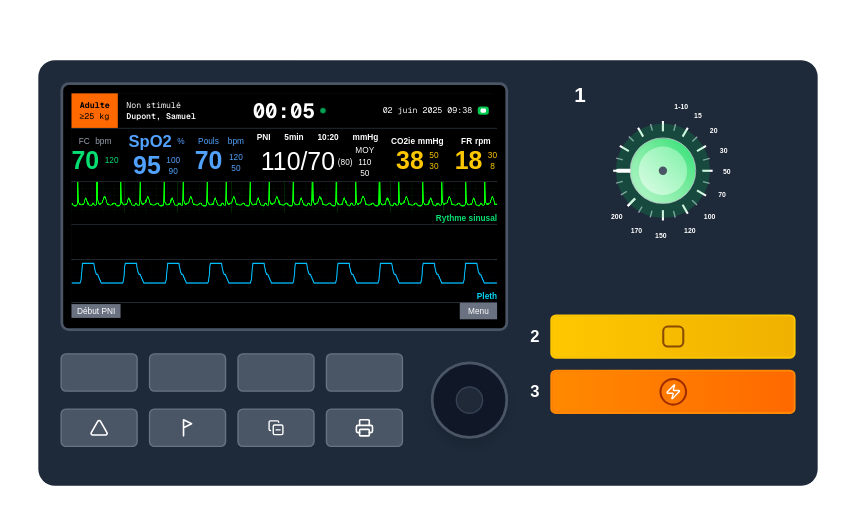
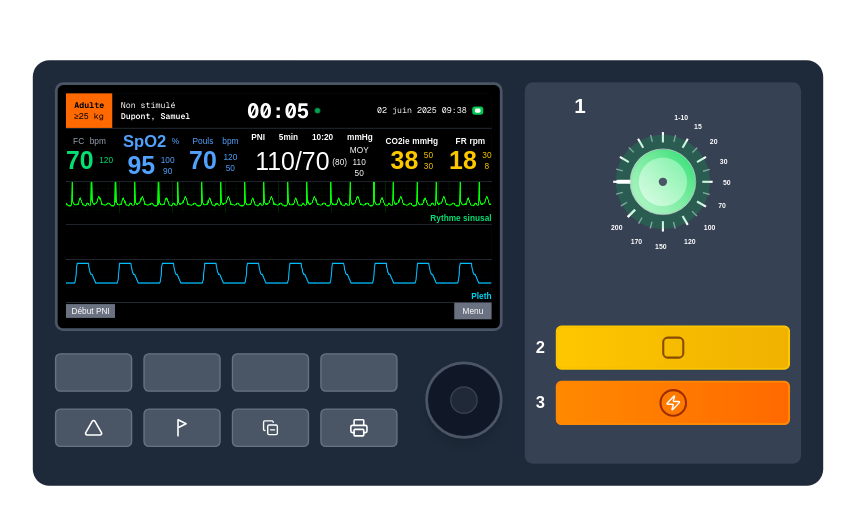
Before and after one commit to Samouz75/Defib_simulation, a Next.js app: page / in a window 1280 px wide. Shown: the part 127-652 px from the top of the page, without its empty margins (212-1067 px from the left). Built offline with nearby package versions, Linux system fonts and the light colour scheme.

Commit message:
Updated layout of the right side interface by adjusting width and adding background

```diff
--- a/src/app/page.tsx
+++ b/src/app/page.tsx
@@ -478,7 +478,7 @@ const DefibInterface: React.FC = () => {
           </div>
 
           {/* Côté droit */}
-          <div className="w-96 space-y-6">
+          <div className="w-100 bg-gray-700 rounded-xl p-4">
             {/* Bouton rotatif */}
             <div className="relative flex flex-col items-center">
               <span className="text-white text-3xl font-bold mb-3 mr-60">
```
